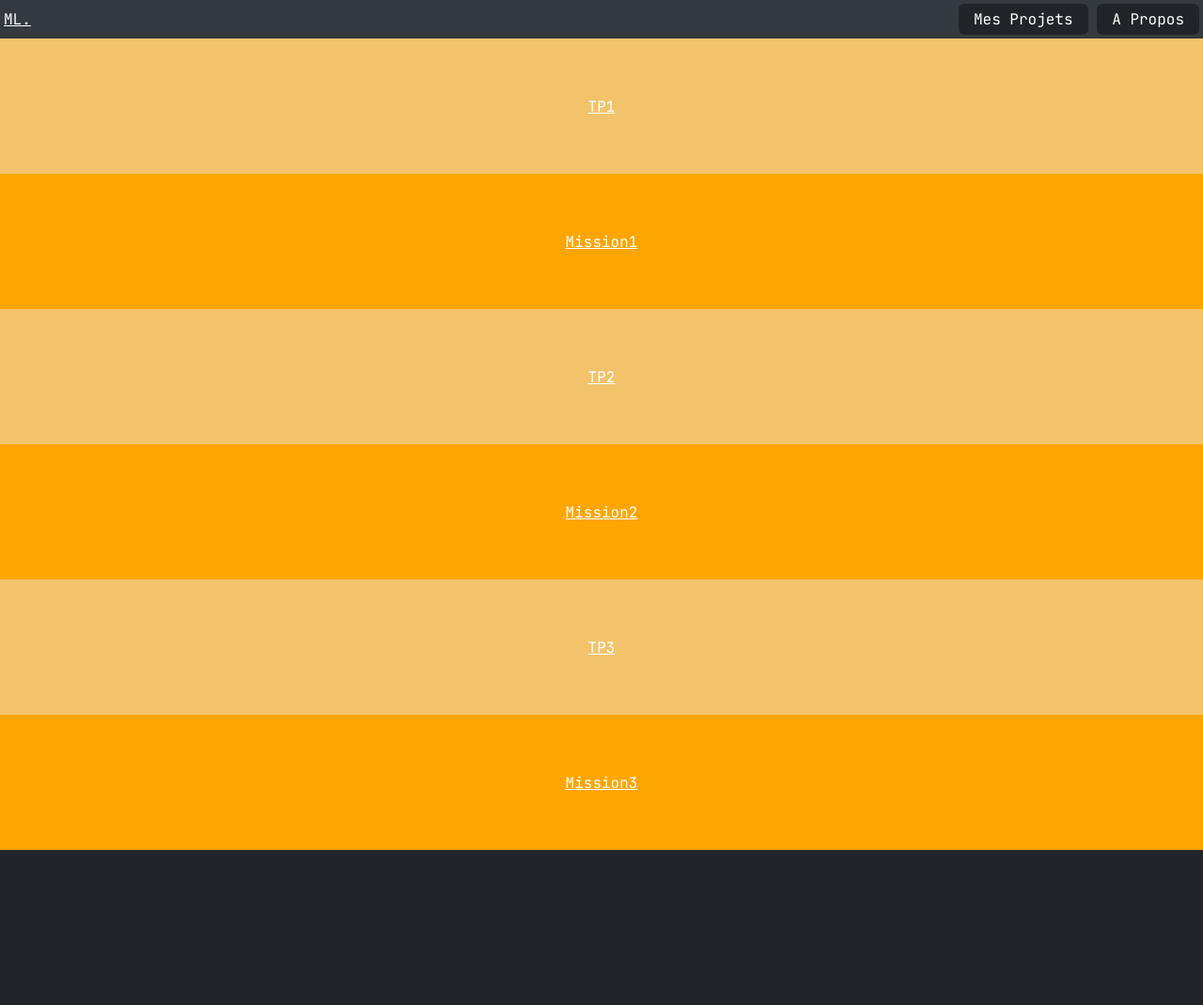
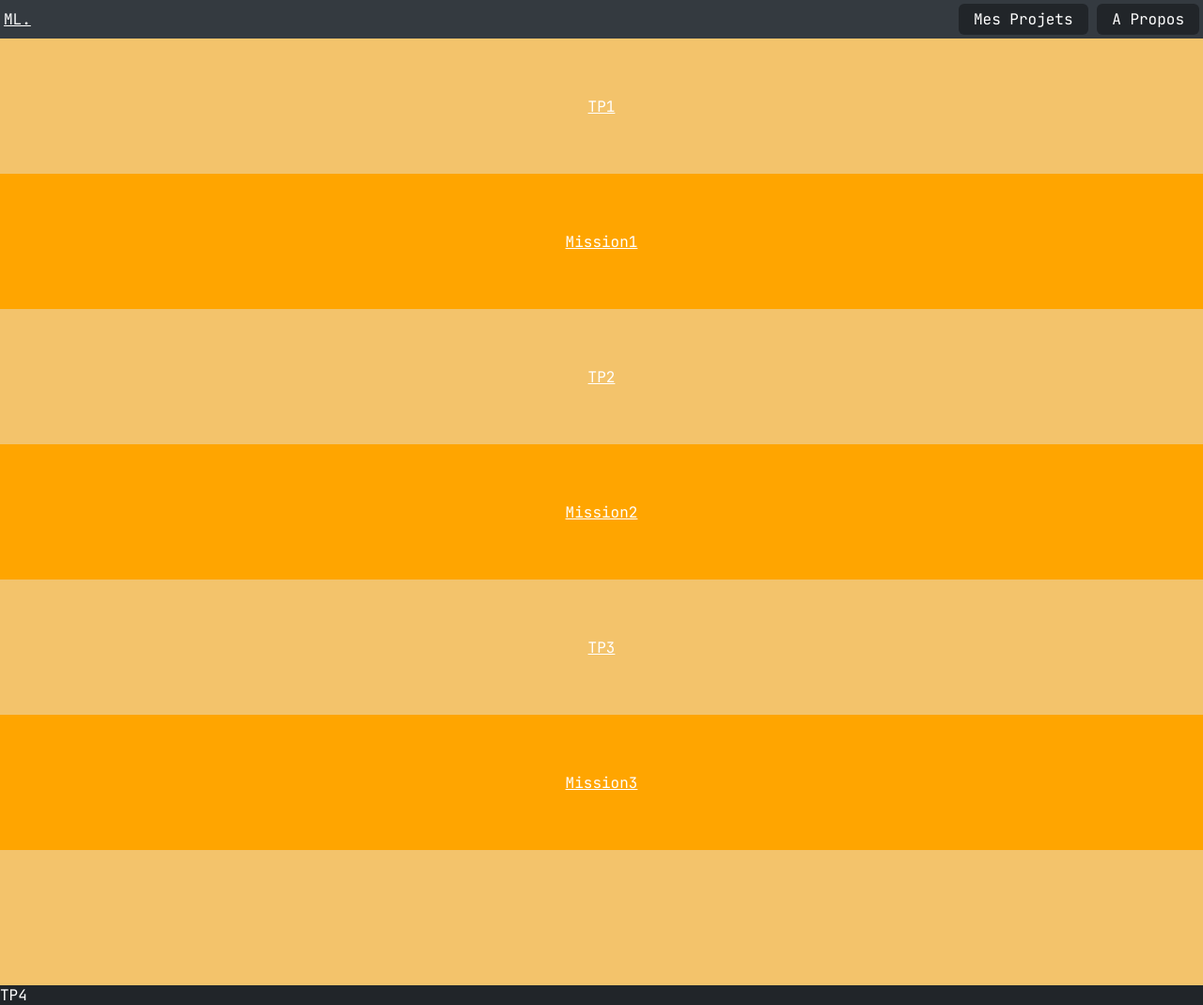
Before and after one commit to MaximeLabille/MaximeLabille.github.io, a plain HTML site: page projets/index.html in a window 1280 px wide. Shown: the whole page at 94% size. Before the commit the page ends 905 px from the top, so only its background shows below. Drawn offline with Linux system fonts and the light colour scheme.

Commit message:
ahout tp4

```diff
--- a/projets/index.html
+++ b/projets/index.html
@@ -37,6 +37,9 @@
         <a class="categorie" href="/Mission3" style="background-color: orange;">
             Mission3
         </a>
+        <a class="categorie" href="/TP4" style="background-color: rgb(243, 195, 107);"></a>
+            TP4
+        </a>
     </div>
 </body>
 </html>
```
